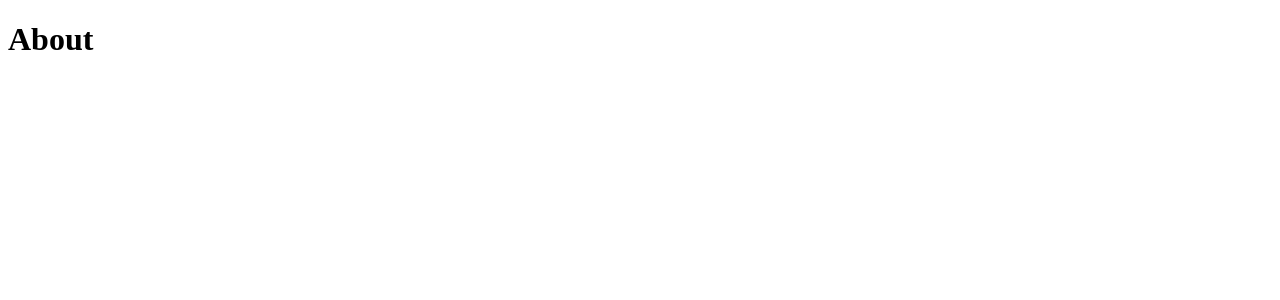
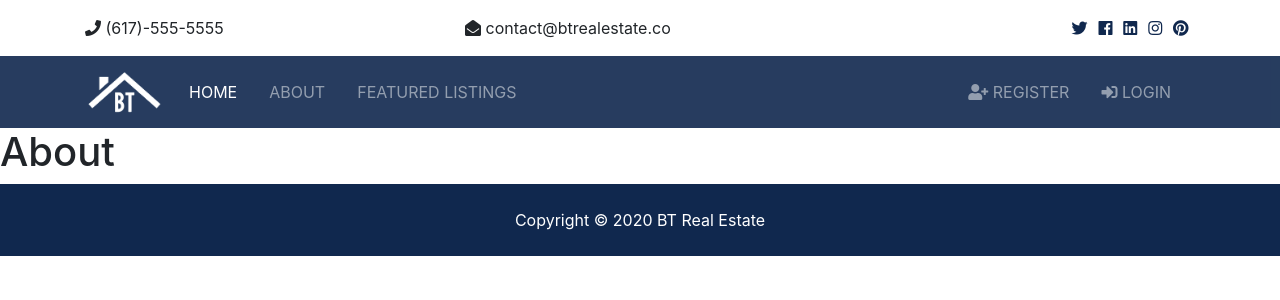
Before and after one commit to lsams31766/django_btre_real_estate, a Django app: page /about in a window 1280 px wide. Before the commit the part shown is almost empty. Shown: the top 300 px of the page. Run offline with Django 3.2, Linux system fonts and the light colour scheme; some libraries are stand-ins or nearby versions.

Commit message:
make partials

```diff
--- a/btre/settings.py
+++ b/btre/settings.py
@@ -120,6 +120,6 @@ USE_TZ = True
 
 STATIC_ROOT = os.path.join(BASE_DIR, 'static')
 STATIC_URL = '/static/'
-STATICFILES_DIR = [
+STATICFILES_DIRS = [
     os.path.join(BASE_DIR,'btre/static')
 ]
--- a/templates/base.html
+++ b/templates/base.html
@@ -1,11 +1,33 @@
+{% load static %}
 <!DOCTYPE html>
 <html lang="en">
 <head>
     <meta charset="UTF-8">
     <meta name="viewport" content="width=device-width, initial-scale=1.0">
+    <!-- Font Awesome -->
+    <link rel="stylesheet" href="{% static 'css/all.css' %}">
+    <!-- Bootstrap -->
+    <link rel="stylesheet" href="{% static 'css/bootstrap.css' %}">
+    <!-- Custom -->
+    <link rel="stylesheet" href="{% static 'css/style.css' %}">
+    <!-- Lightbox -->
+    <link rel="stylesheet" href="{% static 'css/lightbox.min.css' %}">
     <title>BT Real Estate</title>
 </head>
 <body>
+
+    <!-- Topbar -->
+    {% include 'partials/_topbar.html' %}
+    <!-- Navbar -->
+    {% include 'partials/_navbar.html' %}
+     <!-- Main Content -->
     {% block content %} {% endblock %}
+    <!-- Footer -->
+    {% include 'partials/_footer.html' %}
+
+    <script src="{% static 'js/jquery-3.3.1.min.js' %}"></script>
+    <script src="{% static 'js/bootstrap.bundle.min.js' %}"></script>
+    <script src="{% static 'js/lightbox.min.js' %}"></script>
+    <script src="{% static 'js/main.js' %}"></script>
 </body>
 </html>
--- /dev/null
+++ b/templates/partials/_footer.html
@@ -0,0 +1,5 @@
+<!-- Footer -->
+<footer id="main-footer" class="py-4 bg-primary text-white text-center">
+    Copyright &copy;
+    <span class="year"></span> BT Real Estate
+</footer>
--- /dev/null
+++ b/templates/partials/_navbar.html
@@ -0,0 +1,38 @@
+{% load static %}
+<!-- Navbar -->
+<nav class="navbar navbar-expand-lg navbar-dark bg-primary sticky-top">
+<div class="container">
+    <a class="navbar-brand" href="index.html">
+    <img src="{% static 'img/logo.png' %}" class="logo" alt="">
+    </a>
+    <button class="navbar-toggler" type="button" data-toggle="collapse" data-target="#navbarNavAltMarkup">
+    <span class="navbar-toggler-icon"></span>
+    </button>
+    <div class="collapse navbar-collapse" id="navbarNavAltMarkup">
+    <ul class="navbar-nav">
+        <li class="nav-item active mr-3">
+        <a class="nav-link" href="index.html">Home</a>
+        </li>
+        <li class="nav-item mr-3">
+        <a class="nav-link" href="about.html">About</a>
+        </li>
+        <li class="nav-item mr-3">
+        <a class="nav-link" href="listings.html">Featured Listings</a>
+        </li>
+    </ul>
+
+    <ul class="navbar-nav ml-auto">
+        <li class="nav-item mr-3">
+        <a class="nav-link" href="register.html">
+            <i class="fas fa-user-plus"></i> Register</a>
+        </li>
+        <li class="nav-item mr-3">
+        <a class="nav-link" href="login.html">
+            <i class="fas fa-sign-in-alt"></i>
+
+            Login</a>
+        </li>
+    </ul>
+    </div>
+</div>
+</nav>
--- /dev/null
+++ b/templates/partials/_topbar.html
@@ -0,0 +1,32 @@
+<!-- Top Bar -->
+<section id="top-bar" class="p-3">
+<div class="container">
+    <div class="row">
+    <div class="col-md-4">
+        <i class="fas fa-phone"></i> (617)-555-5555
+    </div>
+    <div class="col-md-4">
+        <i class="fas fa-envelope-open"></i> contact@btrealestate.co
+    </div>
+    <div class="col-md-4">
+        <div class="social text-right">
+        <a href="#">
+            <i class="fab fa-twitter"></i>
+        </a>
+        <a href="#">
+            <i class="fab fa-facebook"></i>
+        </a>
+        <a href="#">
+            <i class="fab fa-linkedin"></i>
+        </a>
+        <a href="#">
+            <i class="fab fa-instagram"></i>
+        </a>
+        <a href="#">
+            <i class="fab fa-pinterest"></i>
+        </a>
+        </div>
+    </div>
+    </div>
+</div>
+</section>
```
Also changed, not shown: 1 other file.
